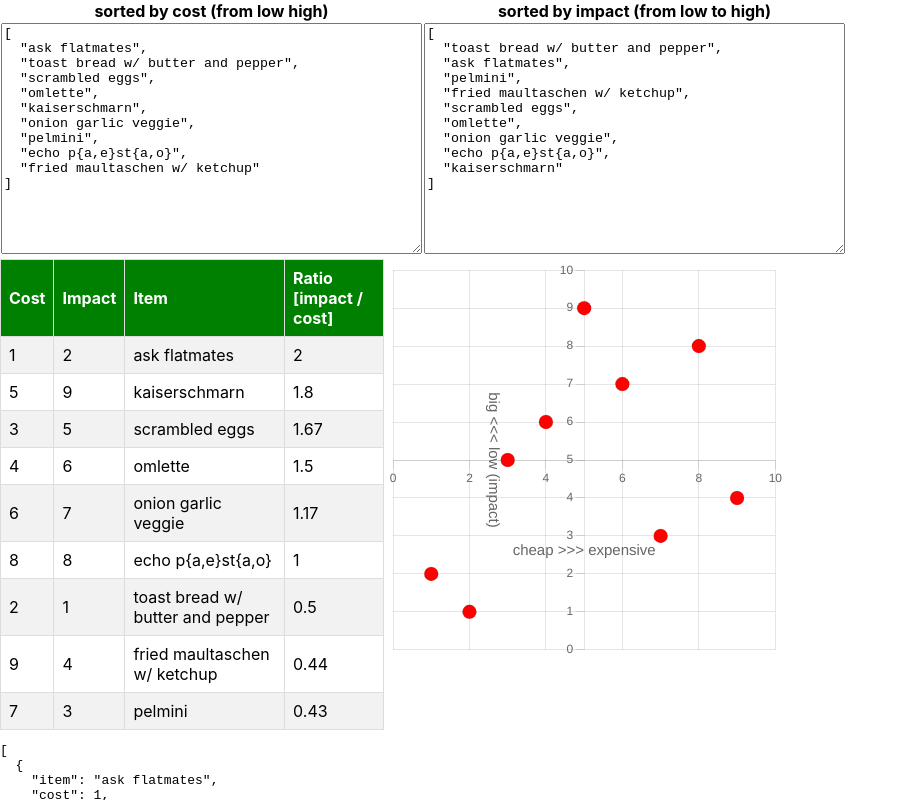
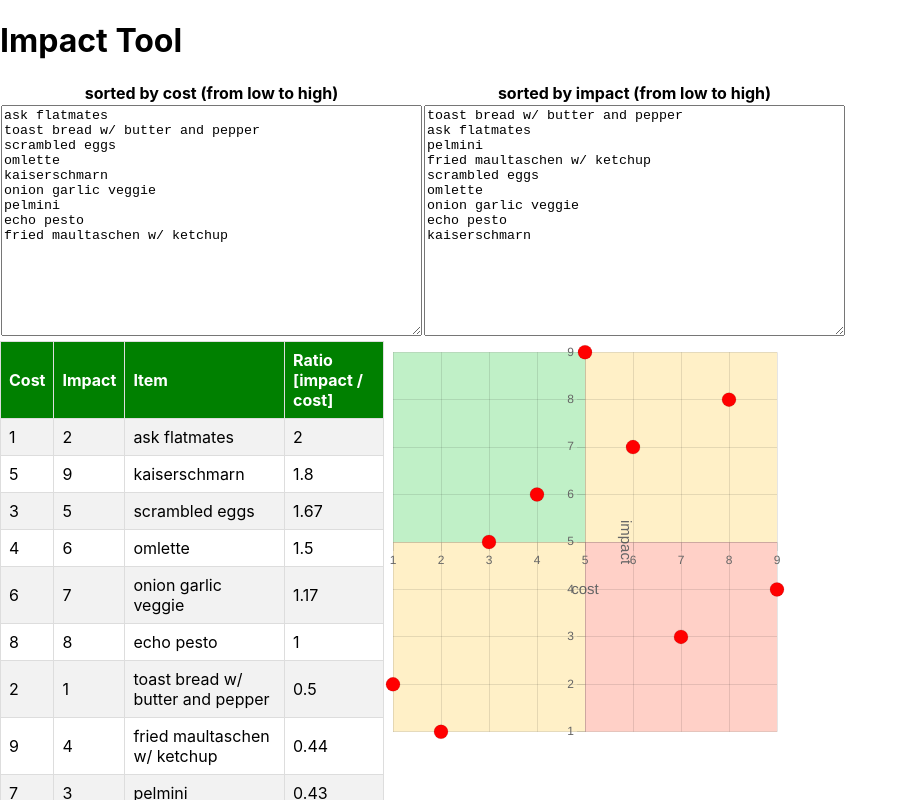
Before and after one commit to annamariapl/ratio-chart, a React (Create React App) app: page / in a window 1280 px wide. Shown: the top 800 px of the page, without its empty margins (0-908 px from the left). Built offline with nearby package versions, Linux system fonts and the light colour scheme.

Commit message:
add impact colors

```diff
--- a/src/App.js
+++ b/src/App.js
@@ -10,41 +10,63 @@ import {
 } from "chart.js";
 
 function App() {
-  ChartJS.register(LinearScale, PointElement, LineElement, Tooltip, Legend);
+  ChartJS.register(LinearScale, PointElement, LineElement, Tooltip, Legend, {
+    id: "colorQuadrants",
+    beforeDraw: function (chart) {
+      const { chartArea } = chart;
+      const { ctx } = chart;
 
-  const byCostInit = [
-    "ask flatmates",
-    "toast bread w/ butter and pepper",
-    "scrambled eggs",
-    "omlette",
-    "kaiserschmarn",
-    "onion garlic veggie",
-    "pelmini",
-    "echo p{a,e}st{a,o}",
-    "fried maultaschen w/ ketchup",
-  ];
+      // Replace these IDs if you have given your axes IDs in the config
+      const xScale = chart.scales["x"];
+      const yScale = chart.scales["y"];
 
-  const byImpactArray = [
-    "toast bread w/ butter and pepper",
-    "ask flatmates",
-    "pelmini",
-    "fried maultaschen w/ ketchup",
-    "scrambled eggs",
-    "omlette",
-    "onion garlic veggie",
-    "echo p{a,e}st{a,o}",
-    "kaiserschmarn",
-  ];
+      const midX = xScale.getPixelForValue((chart._metasets.length + 1) / 2);
+      const midY = yScale.getPixelForValue((chart._metasets.length + 1) / 2);
 
-  const [costArray, setcostArray] = useState(
-    JSON.stringify(byCostInit, null, 2)
-  );
-  const [impactArray, setimpactArray] = useState(
-    JSON.stringify(byImpactArray, null, 2)
+      // Top left quadrant
+      ctx.fillStyle = "rgba(48, 205, 71, 0.3)";
+      ctx.fillRect(
+        chartArea.left,
+        chartArea.top,
+        midX - chartArea.left,
+        midY - chartArea.top
+      );
+
+      // Top right quadrant
+      ctx.fillStyle = "rgba(255, 205, 71, 0.3)";
+
+      ctx.fillRect(
+        midX,
+        chartArea.top,
+        chartArea.right - midX,
+        midY - chartArea.top
+      );
+
+      // Bottom right quadrant
+      ctx.fillStyle = "rgba(255, 99, 71, 0.3)";
+      ctx.fillRect(midX, midY, chartArea.right - midX, chartArea.bottom - midY);
+
+      // Bottom left quadrant
+      ctx.fillStyle = "rgba(255, 205, 71, 0.3)";
+      ctx.fillRect(
+        chartArea.left,
+        midY,
+        midX - chartArea.left,
+        chartArea.bottom - midY
+      );
+    },
+  });
+
+  const [costInput, setcostInput] = useState(
+    "ask flatmates\ntoast bread w/ butter and pepper\nscrambled eggs\nomlette\nkaiserschmarn\nonion garlic veggie\npelmini\necho pesto\nfried maultaschen w/ ketchup"
   );
 
-  const byCost = JSON.parse(costArray);
-  const byImpact = JSON.parse(impactArray);
+  const [impactInput, setimpactInput] = useState(
+    "toast bread w/ butter and pepper\nask flatmates\npelmini\nfried maultaschen w/ ketchup\nscrambled eggs\nomlette\nonion garlic veggie\necho pesto\nkaiserschmarn"
+  );
+
+  const byCost = costInput.split("\n");
+  const byImpact = impactInput.split("\n");
 
   const simpleData = (item) => {
     const cost = byCost.indexOf(item) + 1;
@@ -74,9 +96,10 @@ function App() {
 
   return (
     <div className="App">
+      <h1>Impact Tool</h1>
       <tdbody>
         <tr>
-          <th>sorted by cost (from low high) </th>
+          <th>sorted by cost (from low to high) </th>
           <th>sorted by impact (from low to high)</th>
         </tr>
         <tr>
@@ -85,8 +108,8 @@ function App() {
               name="byconst"
               rows="15"
               cols="50"
-              value={costArray}
-              onChange={(e) => setcostArray(e.target.value)}
+              value={costInput}
+              onChange={(e) => setcostInput(e.target.value)}
             ></textarea>
           </td>
           <td>
@@ -94,13 +117,13 @@ function App() {
               name="byconst"
               rows="15"
               cols="50"
-              value={impactArray}
-              onChange={(e) => setimpactArray(e.target.value)}
+              value={impactInput}
+              onChange={(e) => setimpactInput(e.target.value)}
             ></textarea>
           </td>
         </tr>
       </tdbody>
-      <div style={{ display: "flex" }}>
+      <div style={{ display: "flex", flexWrap: "wrap" }}>
         <table id="ratios" style={{ maxWidth: "30%" }}>
           <tbody>
             <tr>
@@ -127,29 +150,28 @@ function App() {
             options={{
               aspectRatio: 1,
               plugins: {
+                colorQuadrants: {},
                 legend: {
                   display: false,
                 },
               },
               scales: {
                 y: {
-                  grace: "10%",
                   position: "center",
                   title: {
                     display: true,
                     font: { size: "15px" },
-                    text: "big <<< low (impact)",
-                    padding: 100,
+                    text: "impact",
+                    padding: -70,
                   },
                 },
                 x: {
-                  grace: "10%",
                   position: "center",
                   title: {
                     display: true,
                     font: { size: "15px" },
-                    text: "cheap >>> expensive",
-                    padding: 100,
+                    text: "cost",
+                    padding: 10,
                   },
                 },
               },
```
